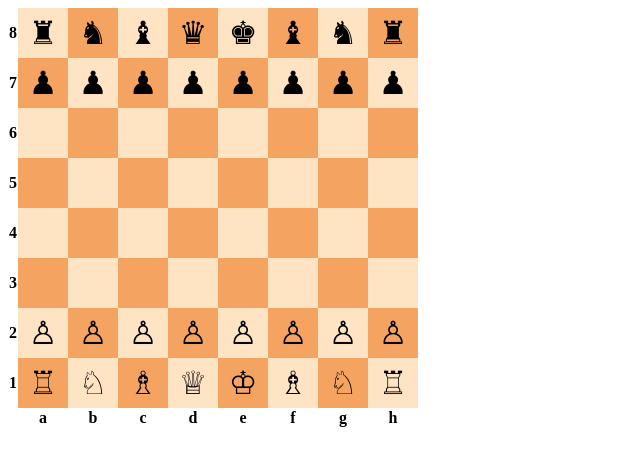
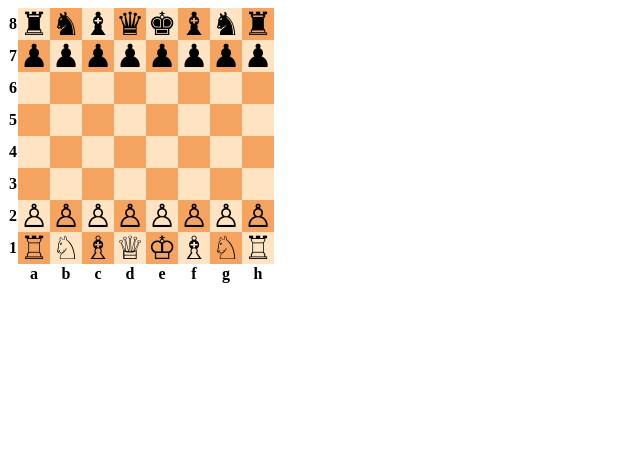
Before and after one commit to GurinSimon/CpCWA23-24, a plain HTML site: page HW_1/index.html in a window 1280 px wide. Shown: the whole page, without its empty margins (0-640 px from the left). Drawn offline with Linux system fonts and the light colour scheme.

Commit message:
Update style.css

```diff
--- a/HW_1/style.css
+++ b/HW_1/style.css
@@ -9,8 +9,12 @@ td {
 
 .dark {
     background: sandybrown;
+    width: 30px;
+    height: 30px;
 }
 
 .light {
     background: bisque;
+    width: 30px;
+    height: 30px;
 }
```
